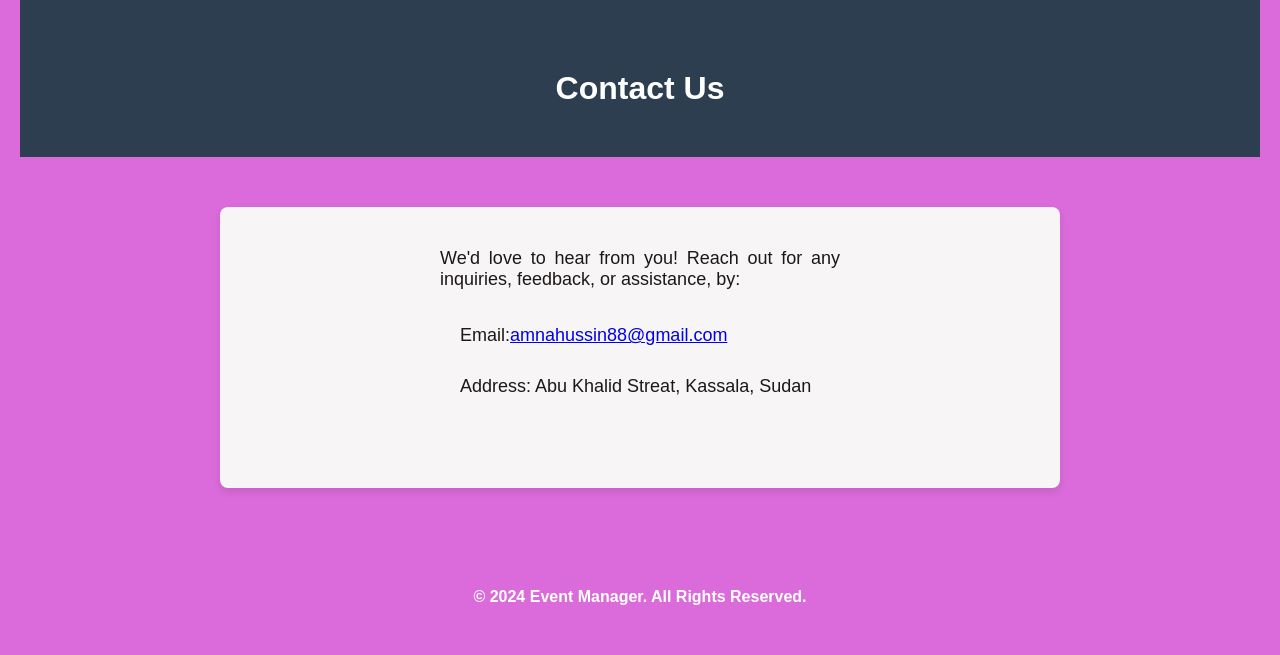
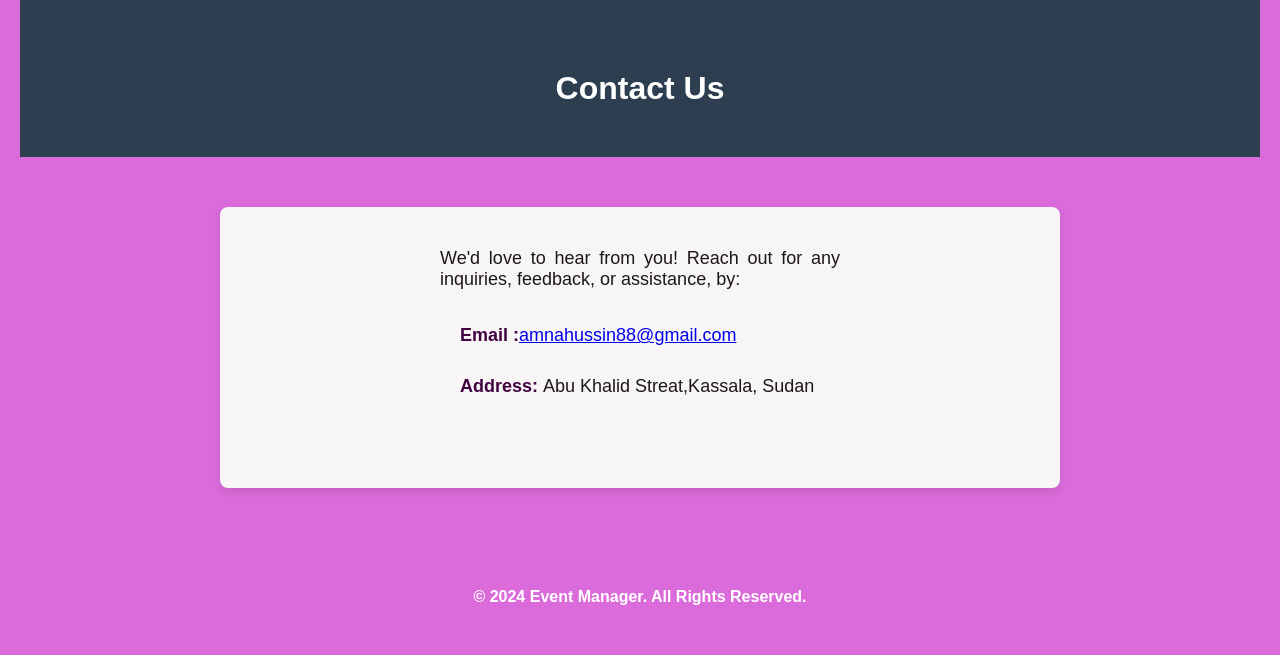
Before and after one commit to AmnaHussien/Event-Management-website, a Flask app: page /contact in a window 1280 px wide. Shown: the part 91-746 px from the top of the page. Run offline with Flask 3, Linux system fonts and the light colour scheme.

Commit message:
add details in the section of about

```diff
--- a/website/static/base.css
+++ b/website/static/base.css
@@ -309,6 +309,11 @@ div input
     border-radius: 8px;
     box-shadow: 0 4px 8px rgba(0, 0, 0, 0.1);
 }
+.add
+{
+    color: rgb(65, 4, 65);
+    font-size: large;
+}
 .about-section .content
 {
     margin-bottom: 30px;
--- a/website/template/contact.html
+++ b/website/template/contact.html
@@ -13,8 +13,8 @@ Contact
             <p>We'd love to hear from you! Reach out for any inquiries, feedback, or assistance, by:</p>
             <!-- <h2>Reach us by:</h2> -->
             <ul class="contact-info">
-                <li>Email:<a href="mailto:amnahussin88@gmail.com" id="mail">amnahussin88@gmail.com</a></li>
-                <li>Address: Abu Khalid Streat, Kassala, Sudan</li>
+                <li class="add" ><strong>Email :</strong><a href="mailto:amnahussin88@gmail.com" id="mail">amnahussin88@gmail.com</a></li>
+                <li><strong class="add">Address: </strong> Abu Khalid Streat,Kassala, Sudan</li>
             </ul>
         </div>
     </section>
--- a/website/template/login.html
+++ b/website/template/login.html
@@ -6,7 +6,8 @@ Login | Event Management
 <br>
 <br>
     <form method="POST">
-        <!-- <h2>Login User</h2> -->
+         <br>
+         <br>
         <div align="center">
             <label for="email" >Enter Your E-mail</label>
             <br>
```
Also changed, not shown: instance/databases.db.
